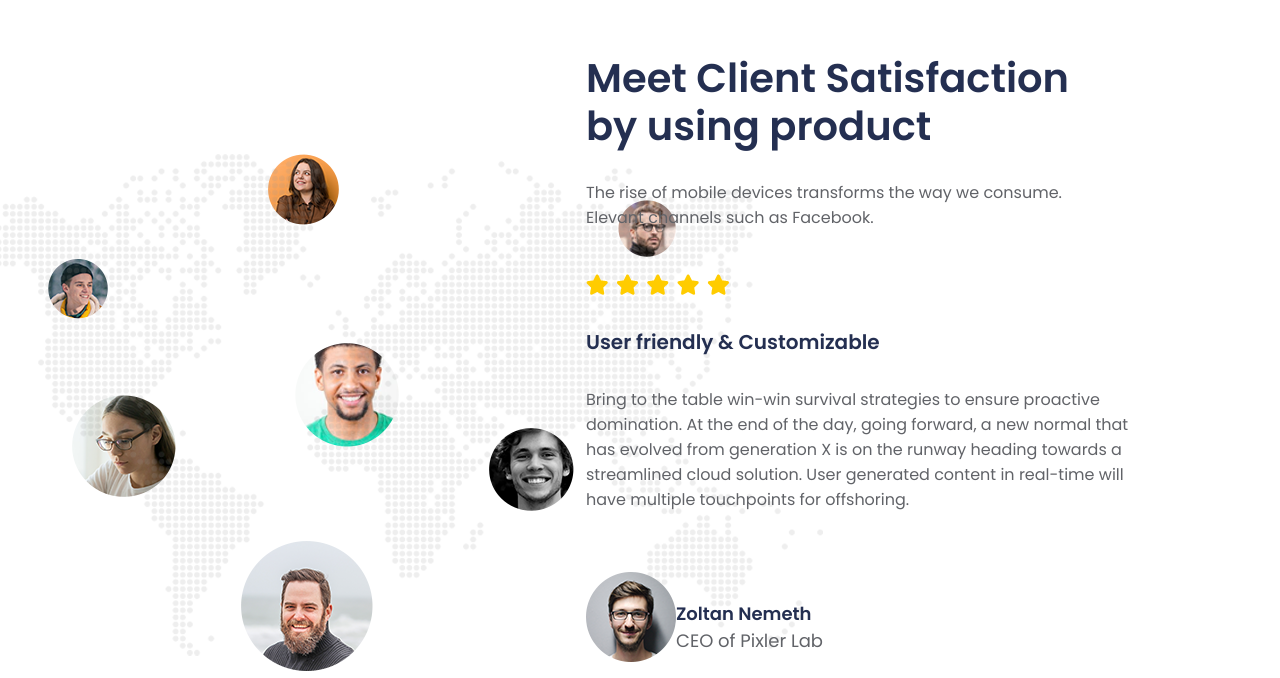
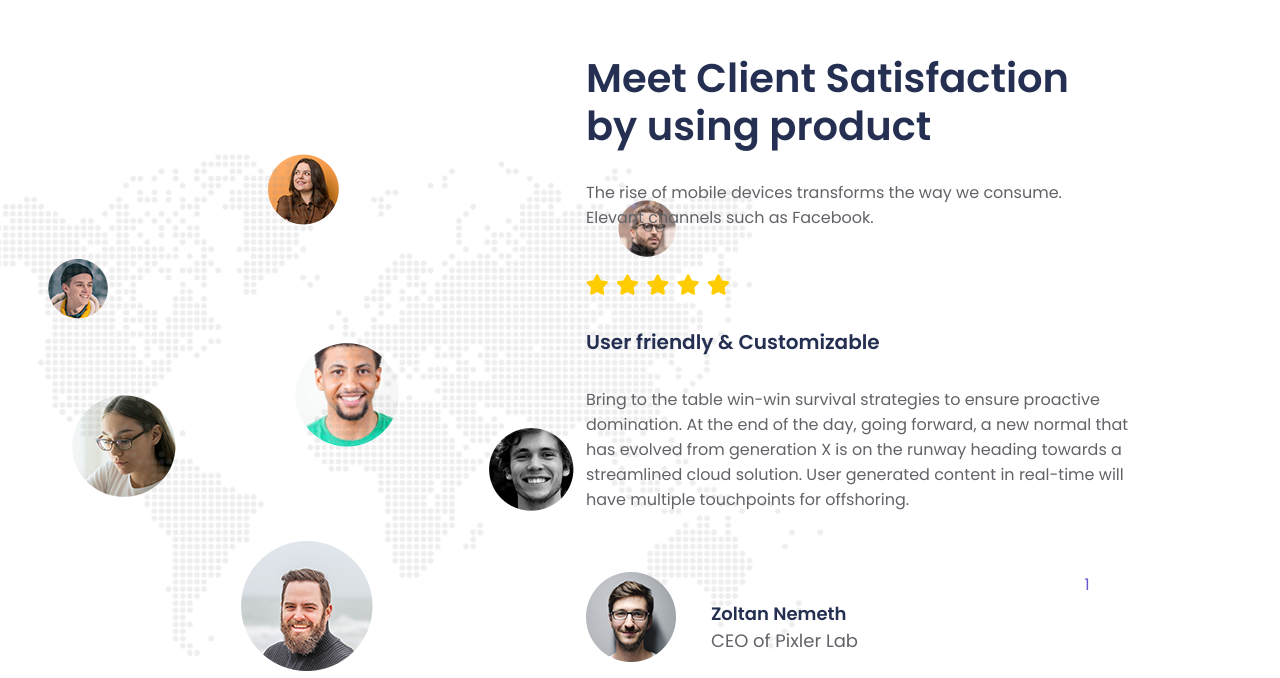
Before and after one commit to alisaMytsko/Freebie, a website built with webpack: page src/index.html in a window 1280 px wide. Shown: the part 7072-7750 px from the top of the page. Built offline with nearby package versions, Linux system fonts and the light colour scheme.

Commit message:
for-nerv

```diff
--- a/src/index.html
+++ b/src/index.html
@@ -299,12 +299,12 @@
        <div class="name">
          <img src="img/face.png" alt="">
        </div>
-       <div class="name">
+       <div class="name two--block">
          <p>Zoltan Nemeth</p>
          <span> CEO of Pixler Lab</span>
        </div>
-       <div class="name">
-
+       <div class="name three--block">
+         1
        </div>
      </div>
     </div>
--- a/src/styles/section-eight.scss
+++ b/src/styles/section-eight.scss
@@ -179,3 +179,9 @@
         color: #616368;
     }
 }
+.two--block{
+    margin-left: 35px;
+}
+.three--block{
+    margin-left: 40%;
+}
--- a/src/styles/section-one.scss
+++ b/src/styles/section-one.scss
@@ -55,6 +55,7 @@
         border-radius: 30px;
         font-size: 16px;
         font-weight: 700;
+        cursor: pointer;
     }
     button:hover{
         background: #242f51;
@@ -121,6 +122,7 @@ button{
     border-radius: 30px;
     font-size: 16px;
     font-weight: 700;
+    cursor: pointer;
 }
 button:hover{
     background: #242f51;
```
Also changed, not shown: 1 other file.
